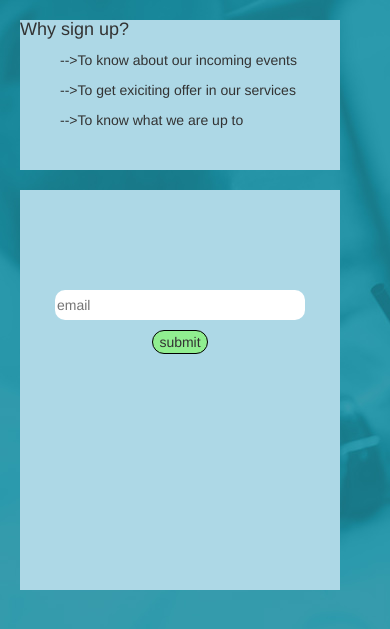
After one commit to Sumanshrestha77/Namaste, a PHP site: page /signup.html in a window 390 px wide. The commit adds this page. Shown: the top 629 px of the page. Run offline with PHP 8.4, Linux system fonts and the light colour scheme.

Commit message:
added signup page and sorted out the scrolling upto clicked part

```diff
--- a/mqeurym.css
+++ b/mqeurym.css
@@ -1,7 +1,7 @@
 /*adjusting screen of smaller device*/
-@media screen and (max-width:600px) {
+    @media screen and (max-width:600px) {
 	#headpic{
-		height:150px;
+		height:100px;
 		width:100%;
 	}
 
@@ -24,7 +24,7 @@
 	font-size:12px;
 	}
 	#team{
-		height:950px;
+		height:1500px;
 	}
 		#aboutus{
 		height:1450px;
--- /dev/null
+++ b/signcss.css
@@ -0,0 +1,60 @@
+body{
+    background-image: url(newback.jpg);
+}
+#info{
+    background-color: lightblue;
+    height:150px;
+    width: 500px;
+    margin: 20px 100px 20px 20px;
+
+}
+.col-md-6{
+    text-align: center;
+    height:300px;
+    width: 500px;
+    margin: 20px 100px 70px 20px;
+    background-color: lightblue;
+
+}
+input{
+    border: none;
+    margin-top:100px;
+    border-radius:10px;
+    height: 50px;
+    width:300px;
+}
+button{
+    border:1px solid black;
+    background-color:lightgreen;
+margin-top:10px;
+border-radius:20px;
+}
+@media screen and (max-width:600px) {
+    #info{
+        background-color: lightblue;
+        height:150px;
+        width: 320px;
+        margin: 20px 100px 20px 20px;
+
+    }
+    .col-md-6{
+        text-align: center;
+        height:400px;
+        width: 320px;
+        margin: 20px 100px 70px 20px;
+        background-color: lightblue;
+
+    }
+    input{
+        border: none;
+        margin-top:100px;
+        border-radius:10px;
+        height: 30px;
+        width:250px;
+    }
+    button{
+        border:1px solid black;
+        background-color:lightgreen;
+    margin-top:10px;
+    border-radius:20px;
+    }
--- /dev/null
+++ b/signup.html
@@ -0,0 +1,26 @@
+<!DOCTYPE html>
+<html lang="en">
+    <head>
+        <title>Sign Up</title>
+        <meta name="viewport" content="width=device-width, initial-scale=1">
+        <link rel="stylesheet" href="https://cdnjs.cloudflare.com/ajax/libs/font-awesome/4.7.0/css/font-awesome.min.css">
+        <link rel="stylesheet" href="bootstrap/css/bootstrap.min.css">
+        <link rel="stylesheet" href="signcss.css">
+        <script src="bootstrap/js/bootstrap.min.js"></script>
+        <script src="jquery.js"></script>
+        <script src="bootstrap/js/bootstrap.min.js"></script>
+    </head>
+    <body>
+        <div id="info">
+            <h4>Why sign up?</h4>
+            <ul>-->To know about our incoming events</ul>
+            <ul>-->To get exiciting offer in our services</ul>
+            <ul>-->To know what we are up to</ul>
+        </div>
+        <div class="col-md-6">
+            <input type="email" placeholder="email">
+            <br>
+            <button id="btn">submit</button>
+        </div>
+    </body>
+</html>
```
Also changed, not shown: landscape.css (+0 -78 lines), newback.jpg (added).
